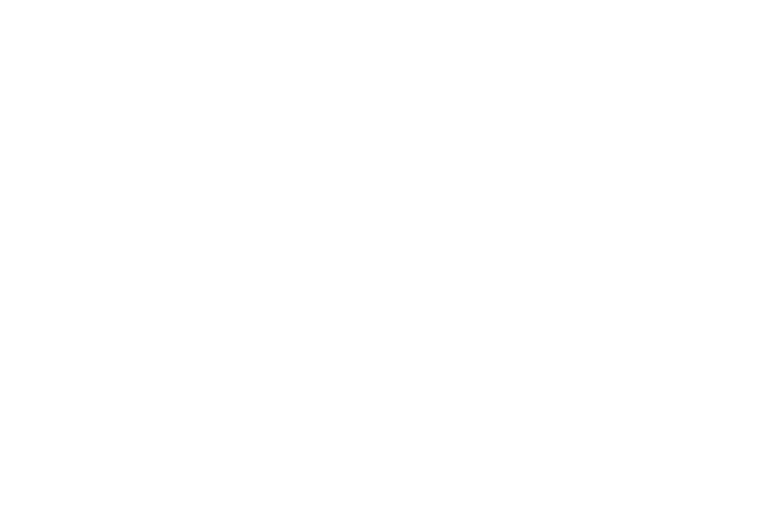
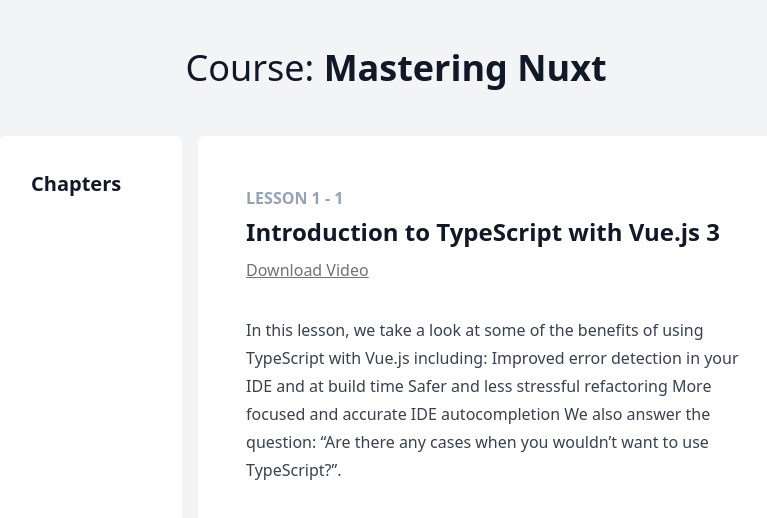
Before and after one commit to vladpolewoi/mastering-nuxt-3, a Nuxt app: page /course/chapter/1-chapter-1/lesson/1-introduction-to-typescript-with-vue-js-3 in a window 1280 px wide. Before the commit this address had no page. Shown: the top 518 px of the page, without its empty margins (244-1011 px from the left). Built offline with nearby package versions, Linux system fonts and the light colour scheme.

Commit message:
feat: :sparkles: 1-6 Update Lesson Styling

```diff
--- /dev/null
+++ b/composables/courseData.js
@@ -0,0 +1,139 @@
+export default {
+	title: "TypeScript with Vue.js 3",
+	chapters: [
+		{
+			title: "Chapter 1",
+			slug: "1-chapter-1",
+			number: 1,
+			lessons: [
+				{
+					title: "Introduction to TypeScript with Vue.js 3",
+					slug: "1-introduction-to-typescript-with-vue-js-3",
+					number: 1,
+					downloadUrl:
+						"https://vueschool.io/lessons/introduction-to-typescript-with-vue-js-3",
+					videoId: 684236333,
+					text: `In this lesson, we take a look at some of the benefits of using TypeScript with Vue.js including:
+
+Improved error detection in your IDE and at build time
+Safer and less stressful refactoring
+More focused and accurate IDE autocompletion
+
+We also answer the question: “Are there any cases when you wouldn’t want to use TypeScript?”.`,
+				},
+				{
+					title: "TypeScript in Vue Components",
+					slug: "2-typescript-in-vue-components",
+					number: 2,
+					downloadUrl:
+						"https://vueschool.io/lessons/typescript-in-vue-components",
+					videoId: 684012498,
+					text: `In this lesson, we learn how to direct Vue Single File Components to work with typescript.`,
+				},
+				{
+					title: "Typing Component Events",
+					slug: "3-typing-component-events",
+					number: 3,
+					downloadUrl: "https://vueschool.io/lessons/typing-component-events",
+					sourceUrl: "https://vueschool.io/lessons/typing-component-events",
+					videoId: 686921522,
+					text: `In this lesson, we learn how to type the payload of component events in Vue and TypeScript.`,
+				},
+			],
+		},
+		{
+			title: "Chapter 2",
+			slug: "2-chapter-2",
+			number: 2,
+			lessons: [
+				{
+					title: "Using TypeScript with the Options API in Components",
+					slug: "1-using-typescript-with-the-options-api-in-components",
+					number: 1,
+					downloadUrl:
+						"https://vueschool.io/lessons/using-typescript-with-the-options-api-in-components",
+					sourceUrl:
+						"https://vueschool.io/lessons/using-typescript-with-the-options-api-in-components",
+					videoId: 688503389,
+					text: `In this lesson, we learn how to use TypeScript with the Vue.js Options API to type things such as component props, computed props, and events.`,
+				},
+				{
+					title: "Declaring and Typing Component Props",
+					slug: "2-declaring-and-typing-component-props",
+					number: 2,
+					downloadUrl:
+						"https://vueschool.io/lessons/declaring-and-typing-component-props",
+					sourceUrl:
+						"https://vueschool.io/lessons/declaring-and-typing-component-props",
+					videoId: 688500728,
+					text: `In this lesson, we’ll examine how to use TypeScript to define types for Vue component props. Along the way, you’ll also get a first hand look at the great DX this provides for interacting with those components.`,
+				},
+				{
+					title: "TypeScript in Vue Components",
+					slug: "3-typescript-in-vue-components",
+					number: 3,
+					downloadUrl:
+						"https://vueschool.io/lessons/typescript-in-vue-components",
+					videoId: 684012498,
+					text: `In this lesson, we learn how to direct Vue Single File Components to work with typescript.`,
+				},
+				{
+					title: "Typing Component Events",
+					slug: "4-typing-component-events",
+					number: 4,
+					downloadUrl: "https://vueschool.io/lessons/typing-component-events",
+					sourceUrl: "https://vueschool.io/lessons/typing-component-events",
+					videoId: 686921522,
+					text: `In this lesson, we learn how to type the payload of component events in Vue and TypeScript.`,
+				},
+			],
+		},
+		{
+			title: "Chapter 3",
+			slug: "3-chapter-3",
+			number: 3,
+			lessons: [
+				{
+					title: "Using TypeScript with the Options API in Components",
+					slug: "1-using-typescript-with-the-options-api-in-components",
+					number: 1,
+					downloadUrl:
+						"https://vueschool.io/lessons/using-typescript-with-the-options-api-in-components",
+					sourceUrl:
+						"https://vueschool.io/lessons/using-typescript-with-the-options-api-in-components",
+					videoId: 688503389,
+					text: `In this lesson, we learn how to use TypeScript with the Vue.js Options API to type things such as component props, computed props, and events.`,
+				},
+				{
+					title: "Declaring and Typing Component Props",
+					slug: "2-declaring-and-typing-component-props",
+					number: 2,
+					downloadUrl:
+						"https://vueschool.io/lessons/declaring-and-typing-component-props",
+					sourceUrl:
+						"https://vueschool.io/lessons/declaring-and-typing-component-props",
+					videoId: 688500728,
+					text: `In this lesson, we’ll examine how to use TypeScript to define types for Vue component props. Along the way, you’ll also get a first hand look at the great DX this provides for interacting with those components.`,
+				},
+				{
+					title: "TypeScript in Vue Components",
+					slug: "3-typescript-in-vue-components",
+					number: 3,
+					downloadUrl:
+						"https://vueschool.io/lessons/typescript-in-vue-components",
+					videoId: 684012498,
+					text: `In this lesson, we learn how to direct Vue Single File Components to work with typescript.`,
+				},
+				{
+					title: "Typing Component Events",
+					slug: "4-typing-component-events",
+					number: 4,
+					downloadUrl: "https://vueschool.io/lessons/typing-component-events",
+					sourceUrl: "https://vueschool.io/lessons/typing-component-events",
+					videoId: 686921522,
+					text: `In this lesson, we learn how to type the payload of component events in Vue and TypeScript.`,
+				},
+			],
+		},
+	],
+}
--- /dev/null
+++ b/composables/useCourse.ts
@@ -0,0 +1,5 @@
+import courseData from "./courseData"
+
+export const useCourse = () => {
+	return courseData
+}
--- a/pages/course.vue
+++ b/pages/course.vue
@@ -5,7 +5,8 @@
 		<div class="prose mb-12">
 			<h1>
 				<span class="font-medium"
-        >Course: <span class="font-bold">Mastering Nuxt</span></span>
+					>Course: <span class="font-bold">Mastering Nuxt</span></span
+				>
 			</h1>
 		</div>
 
@@ -17,7 +18,6 @@
 			</div>
 
 			<div class="prose p-12 bg-white rounded-md w-[65ch]">
-        <h2>Lesson</h2>
 				<NuxtPage />
 			</div>
 		</div>
--- /dev/null
+++ b/pages/course/chapter/[chapterSlug]/lesson/[lessonSlug].vue
@@ -0,0 +1,46 @@
+<template>
+	<div>
+		<p class="mt-0 uppercase font-bold text-slate-400 mb-1">
+			Lesson {{ chapter.number }} - {{ lesson.number }}
+		</p>
+		<h2 class="my-0">{{ lesson.title }}</h2>
+		<div class="flex space-x-4 mt-2 mb-8">
+			<a
+				v-if="lesson.sourceUrl"
+				class="font-normal text-md text-gray-500"
+				:href="lesson.sourceUrl"
+			>
+				Download Source Code
+			</a>
+			<a
+				v-if="lesson.downloadUrl"
+				class="font-normal text-md text-gray-500"
+				:href="lesson.downloadUrl"
+			>
+				Download Video
+			</a>
+		</div>
+		<p>{{ lesson.text }}</p>
+	</div>
+</template>
+
+<script setup>
+const course = useCourse()
+const route = useRoute()
+
+const chapter = computed(() => {
+	return course.chapters.find((chapter) => {
+		return chapter.slug === route.params.chapterSlug
+	})
+})
+
+const lesson = computed(() => {
+	return chapter.value.lessons.find((lesson) => {
+		return lesson.slug === route.params.lessonSlug
+	})
+})
+
+console.log(course)
+</script>
+
+<style lang="scss" scoped></style>
--- a/pages/course/lesson.vue
+++ /dev/null
@@ -1,5 +0,0 @@
-<template>
-  <div>
-    Lesson page
-  </div>
-</template>
```
Also changed, not shown: 2 other files (tests, documents, lock files or other folders). Lines whose indentation alone changed are shown as unchanged.
